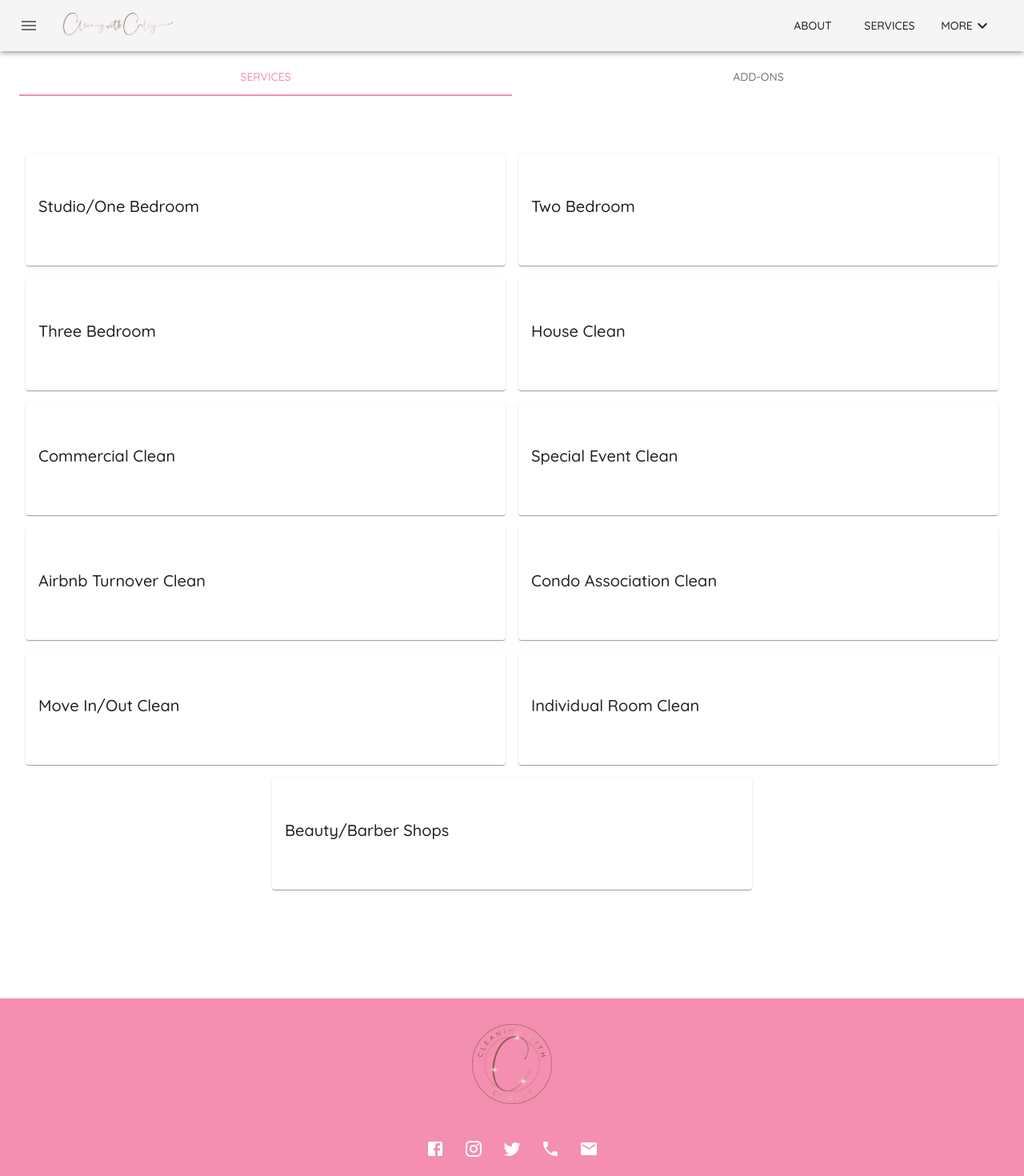
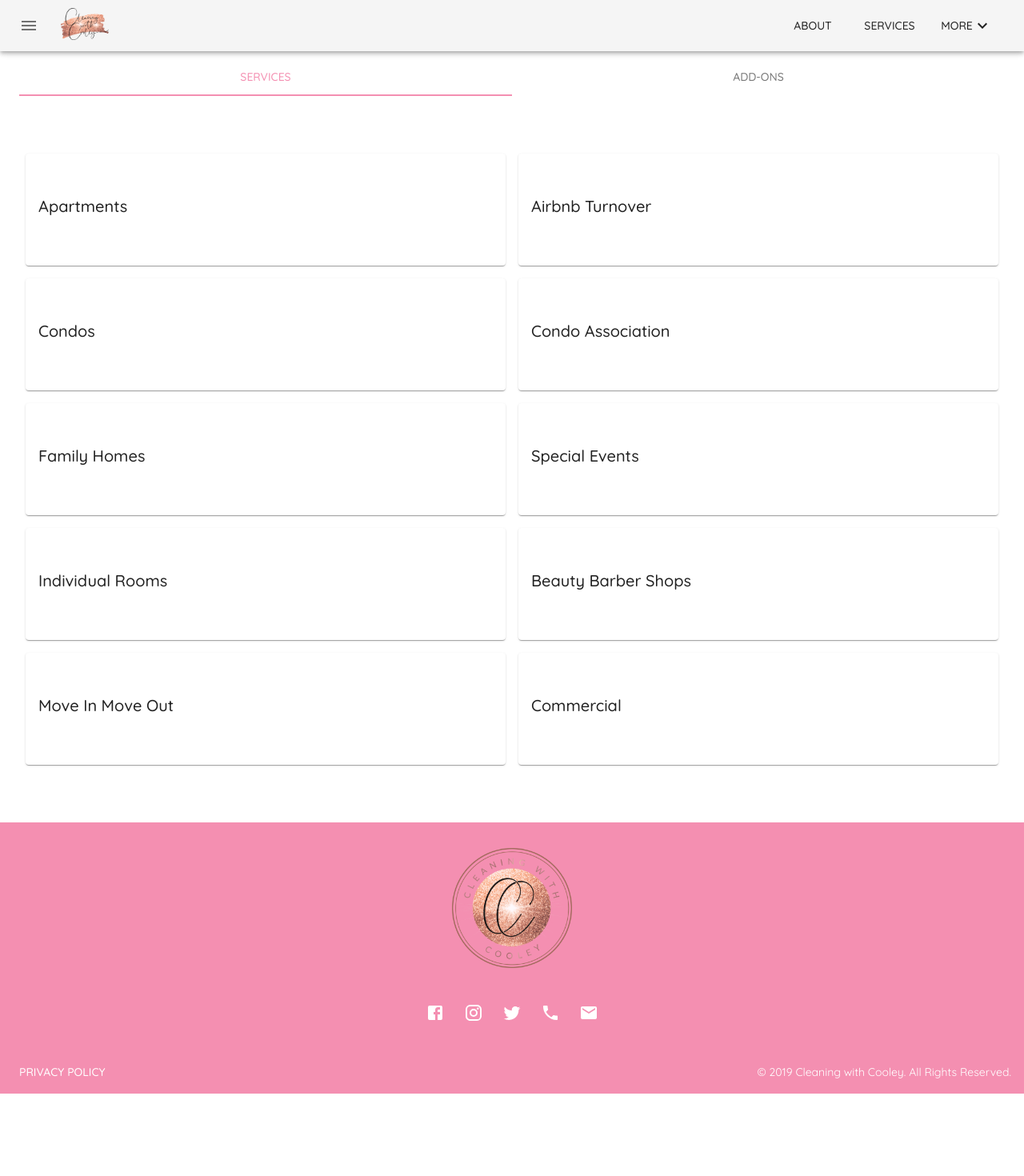
Before and after one commit to tyhe12/cooley-next, a Next.js app: page /services in a window 1280 px wide. Shown: the top 1470 px of the page at 80% size. After the commit the page ends 1367 px from the top, so only its background shows below. Built offline with nearby package versions, Linux system fonts and the light colour scheme.

Commit message:
update content

```diff
--- a/components/Footer.tsx
+++ b/components/Footer.tsx
@@ -18,17 +18,15 @@ const useStyles = makeStyles((theme: Theme) =>
       backgroundColor: theme.palette.primary.main,
       color: theme.palette.primary.contrastText,
       width: '100%',
-      // borderTop: '1px solid grey',
     },
     logoContainer: {
       display: 'flex',
-      marginTop: theme.spacing(8),
+      paddingTop: theme.spacing(4),
       justifyContent: 'center',
-      height: 100,
     },
     socialsContainer: {
       display: 'flex',
-      marginTop: theme.spacing(8),
+      marginTop: theme.spacing(4),
       marginBottom: theme.spacing(4),
       justifyContent: 'center',
     },
@@ -43,15 +41,13 @@ const useStyles = makeStyles((theme: Theme) =>
     },
     actionButton: {
       color: 'inherit',
-      // marginLeft: theme.spacing(2)
     },
     icon: {
       fill: 'white',
     },
     logo: {
-      marginTop: theme.spacing(4),
-      height: 100,
-      width: 100,
+      height: 150,
+      width: 150,
     },
   })
 )
@@ -105,7 +101,7 @@ const Footer: React.FC = () => {
         </Link>
 
         <Typography variant="body2">
-          © 2019, Cleaning with Cooley. All Rights Reserved.
+          © 2019 Cleaning with Cooley. All Rights Reserved.
         </Typography>
       </div>
     </footer>
--- a/components/NavBar.tsx
+++ b/components/NavBar.tsx
@@ -48,10 +48,6 @@ const useStyles = makeStyles((theme: Theme) =>
       paddingLeft: theme.spacing(2),
       paddingRight: theme.spacing(2),
     },
-    imageContainer: {
-      height: 230,
-      width: 45,
-    },
     logoLink: {
       cursor: 'pointer',
     },
@@ -95,11 +91,11 @@ const NavBar: React.FC<Props> = (props: Props) => {
             <Link href="/">
               <Image
                 layout="intrinsic"
-                className={styles.imageContainer}
                 src={LogoImage}
-                width={230}
-                height={45}
+                height={60}
+                width={90}
                 alt="Logo"
+                objectFit="contain"
               />
             </Link>
           </div>
--- a/components/NavDrawer.tsx
+++ b/components/NavDrawer.tsx
@@ -12,6 +12,7 @@ import HelpIcon from '@material-ui/icons/Help'
 import LockIcon from '@material-ui/icons/Lock'
 import PhoneIcon from '@material-ui/icons/Phone'
 import EmailIcon from '@material-ui/icons/Email'
+import MoreIcon from '@material-ui/icons/More'
 import Link from 'next/link'
 import Image from 'next/image'
 import LogoImage from '../public/images/logo_main.png'
@@ -74,7 +75,6 @@ const NavDrawer: React.FC<Props> = (props: Props) => {
   return (
     <nav className={styles.navContainer} aria-label="navigation drawer">
       <SwipeableDrawer
-        // variant="temporary"
         anchor="left"
         open={open}
         onClose={onDrawerClose}
@@ -88,7 +88,13 @@ const NavDrawer: React.FC<Props> = (props: Props) => {
       >
         <div className={styles.drawer}>
           <div className={styles.logo}>
-            <Image src={LogoImage} alt="Logo" />
+            <Image
+              objectFit="contain"
+              layout="intrinsic"
+              height={200}
+              src={LogoImage}
+              alt="Logo"
+            />
           </div>
 
           <Divider />
@@ -117,7 +123,16 @@ const NavDrawer: React.FC<Props> = (props: Props) => {
                 <ListItemIcon className={styles.listItemIcon}>
                   <OfferIcon />
                 </ListItemIcon>
-                <ListItemText primary="Services" />
+                <ListItemText primary="Our Service" />
+              </ListItem>
+            </Link>
+
+            <Link href="/included">
+              <ListItem button onClick={onDrawerClose}>
+                <ListItemIcon className={styles.listItemIcon}>
+                  <MoreIcon />
+                </ListItemIcon>
+                <ListItemText primary="Service Details" />
               </ListItem>
             </Link>
 
--- a/pages/faqs.tsx
+++ b/pages/faqs.tsx
@@ -41,7 +41,7 @@ const FAQContent = [
   },
   {
     title: 'How do I pay?',
-    text: 'We accept Cash payments, Checks, Credit Cards, Zelle, Cash App, Venmo, PayPal and Apple Pay.',
+    text: 'We accept Cash payments, Checks, Credit Cards, Zelle, Venmo, and Apple Pay.',
   },
   {
     title: 'Is a long-term contract required for service?',
--- a/pages/services.tsx
+++ b/pages/services.tsx
@@ -45,75 +45,70 @@ const mapElement = (service) => {
 const ServicesConstant = {
   services: [
     {
-      key: 'one-bed',
-      title: 'Studio/One Bedroom',
+      key: 'apartments',
+      title: 'Apartments',
       subtitle: '',
     },
     {
-      key: 'two-bed',
-      title: 'Two Bedroom',
+      key: 'airbnb',
+      title: 'Airbnb Turnover',
       subtitle: '',
     },
     {
-      key: 'three-bed',
-      title: 'Three Bedroom',
+      key: 'condos',
+      title: 'Condos',
       subtitle: '',
     },
     {
-      key: 'house',
-      title: 'House Clean',
+      key: 'condo-associate',
+      title: 'Condo Association',
+      subtitle: '',
+    },
+    {
+      key: 'family',
+      title: 'Family Homes',
+      subtitle: '',
+    },
+    {
+      key: 'event',
+      title: 'Special Events',
+      subtitle: '',
+    },
+    {
+      key: 'indie',
+      title: 'Individual Rooms',
+      subtitle: '',
+    },
+    {
+      key: 'salon',
+      title: 'Beauty Barber Shops',
+      subtitle: '',
+    },
+    {
+      key: 'move',
+      title: 'Move In Move Out',
       subtitle: '',
     },
     {
       key: 'commercial',
-      title: 'Commercial Clean',
-      subtitle: '',
-    },
-    {
-      key: 'event',
-      title: 'Special Event Clean',
-      subtitle: '',
-    },
-    {
-      key: 'airbnb',
-      title: 'Airbnb Turnover Clean',
-      subtitle: '',
-    },
-    {
-      key: 'condo',
-      title: 'Condo Association Clean',
-      subtitle: '',
-    },
-    {
-      key: 'move',
-      title: 'Move In/Out Clean',
-      subtitle: '',
-    },
-    {
-      key: 'room',
-      title: 'Individual Room Clean',
-      subtitle: '',
-    },
-    {
-      key: 'salon',
-      title: 'Beauty/Barber Shops',
+      title: 'Commercial',
       subtitle: '',
     },
   ],
   addons: [
     {
       key: 'window',
-      title: 'Interior Window Clean',
+      title: 'Interior Window',
       subtitle: '',
     },
     {
       key: 'fridge',
-      title: 'Interior Refrigerator Clean',
+      title: 'Interior Refrigerator',
       subtitle: '',
     },
     {
       key: 'oven',
-      title: 'Interior Oven Clean',
+      title: 'Interior Oven',
       subtitle: '',
     },
     {
@@ -133,16 +128,6 @@ const ServicesConstant = {
     },
   ],
 }
-
-// const createSkeleton = (val, idx) => {
-//   return (
-//     <Grid key={idx} xs={12} md={6} item>
-//       <ServiceCard>
-
-//       </ServiceCard>
-//     </Grid>
-//   )
-// }
 
 const Services: React.FunctionComponent = () => {
   const styles = useStyles()
```
Also changed, not shown: pages/index.tsx (+26 -6 lines), public/images/logo_main.png, public/images/logo_round.png.
